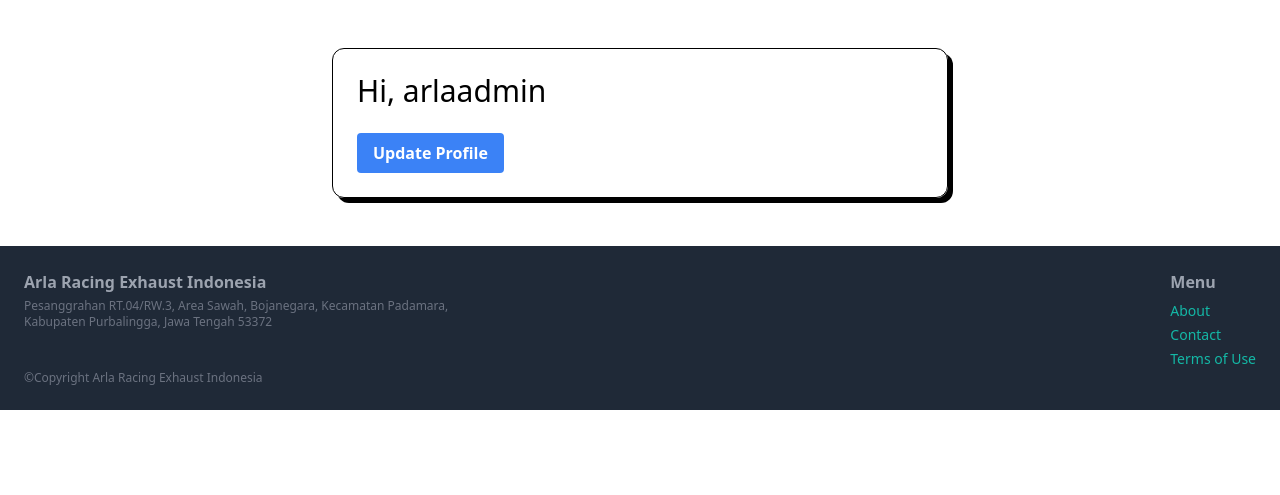
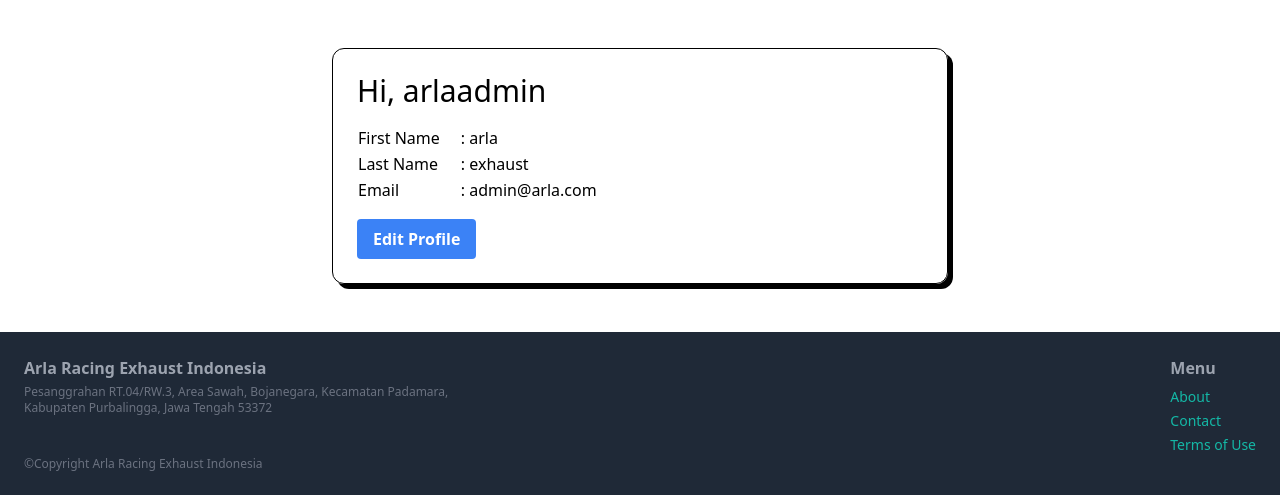
Before and after one commit to Freezycoffee/sideproject, a Django app: page /profile/ in a window 1280 px wide. Shown: the part 96-591 px from the top of the page. Run offline with Django 5.2, Linux system fonts and the light colour scheme; a user stored in the database is signed in; data comes from the database, SQL or seed files in the repository; both versions use the stored data as it was after the commit; some libraries are stand-ins or nearby versions.

Commit message:
Update profile page

```diff
--- a/arla/core/templates/core/browse.html
+++ b/arla/core/templates/core/browse.html
@@ -107,7 +107,7 @@
 
 <script>
     function updatePrice(value) {
-      document.getElementById("minPrice").textContent = "$" + value;
+      document.getElementById("maxPrice").textContent = "$" + value;
     }
 </script>
 
--- a/arla/core/templates/core/profile.html
+++ b/arla/core/templates/core/profile.html
@@ -2,8 +2,22 @@
 {% block content %}
 <div class="sm:w-1/2 w-full my-6 p-6 mx-auto rounded-xl border border-black shadow-[5px_5px_0px_0px_rgba(0,0,0)]">
 
-    <h1 class="mb-6 text-3xl">Hi, {{user.username}}</h1>
-    <button class="bg-blue-500 hover:bg-blue-700 text-white font-bold py-2 px-4 rounded">Update Profile</button>
+    <h1 class="mb-4 text-3xl">Hi, {{user.username}}</h1>
+    <table class="table-auto px-3 py-3 mb-4">
+        <tr>
+            <td>First Name</td>
+            <td class="px-5 mx-3">: {{user.first_name}}</td>
+        </tr>
+        <tr>
+            <td>Last Name</td>
+            <td class="px-5 mx-3">: {{user.last_name}}</td>
+        </tr>
+        <tr>
+            <td>Email</td>
+            <td class="px-5 mx-3">: {{user.email}}</td>
+        </tr>
+    </table>
+    <button class="bg-blue-500 hover:bg-blue-700 text-white font-bold py-2 px-4 rounded"><a href="{% url 'core:settings' %}">Edit Profile</a></button>
 
 </div>
 
--- a/arla/core/templates/core/settings.html
+++ b/arla/core/templates/core/settings.html
@@ -1,6 +1,6 @@
 {% extends 'core/base.html' %}
 {% block content %}
-<div class="sm:w-1/2 w-full my-6 p-6 mx-auto rounded-xl border border-black shadow-[5px_5px_0px_0px_rgba(0,0,0)]">
+<div class="sm:w-1/2 w-full my-6 p-6 mx-auto rounded-xl border border-blue-700 shadow-[5px_5px_0px_0px_rgba(29,78,216)]">
 
     <h1 class="mb-4 mt-2 text-3xl">Hi, {{user.username}}</h1>
     <form method="POST" action="{% url 'core:settings' %}">
--- a/arla/core/views.py
+++ b/arla/core/views.py
@@ -75,5 +75,6 @@
         if profile_form.is_valid():
             profile_form.save()
             messages.success(request, 'Profile updated successfully.')
+            return redirect('core:profile')
 
     return render(request, 'core/settings.html',context=context)
```
Also changed, not shown: arla/core/forms.py (+4 -4 lines), arla/db.sqlite3.
